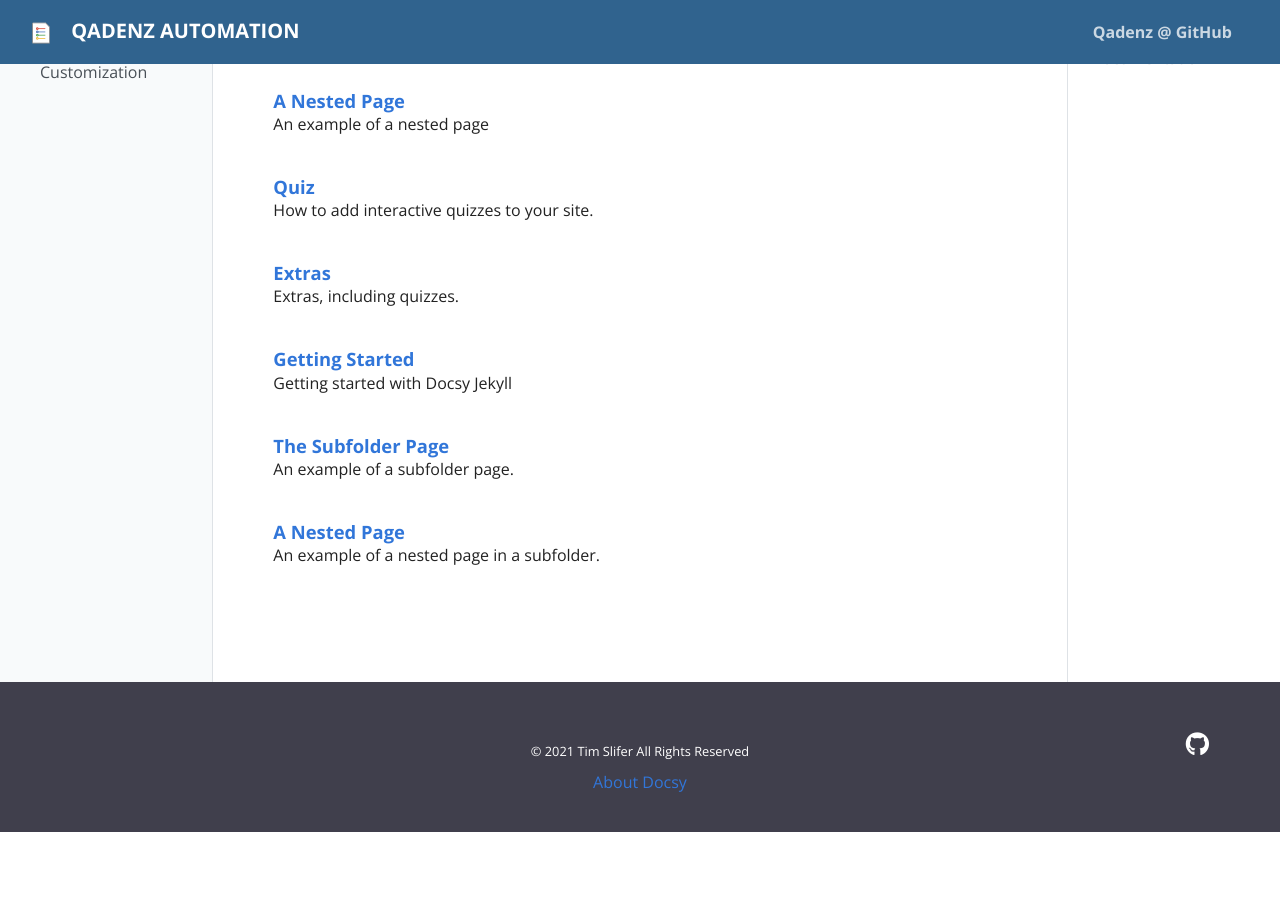
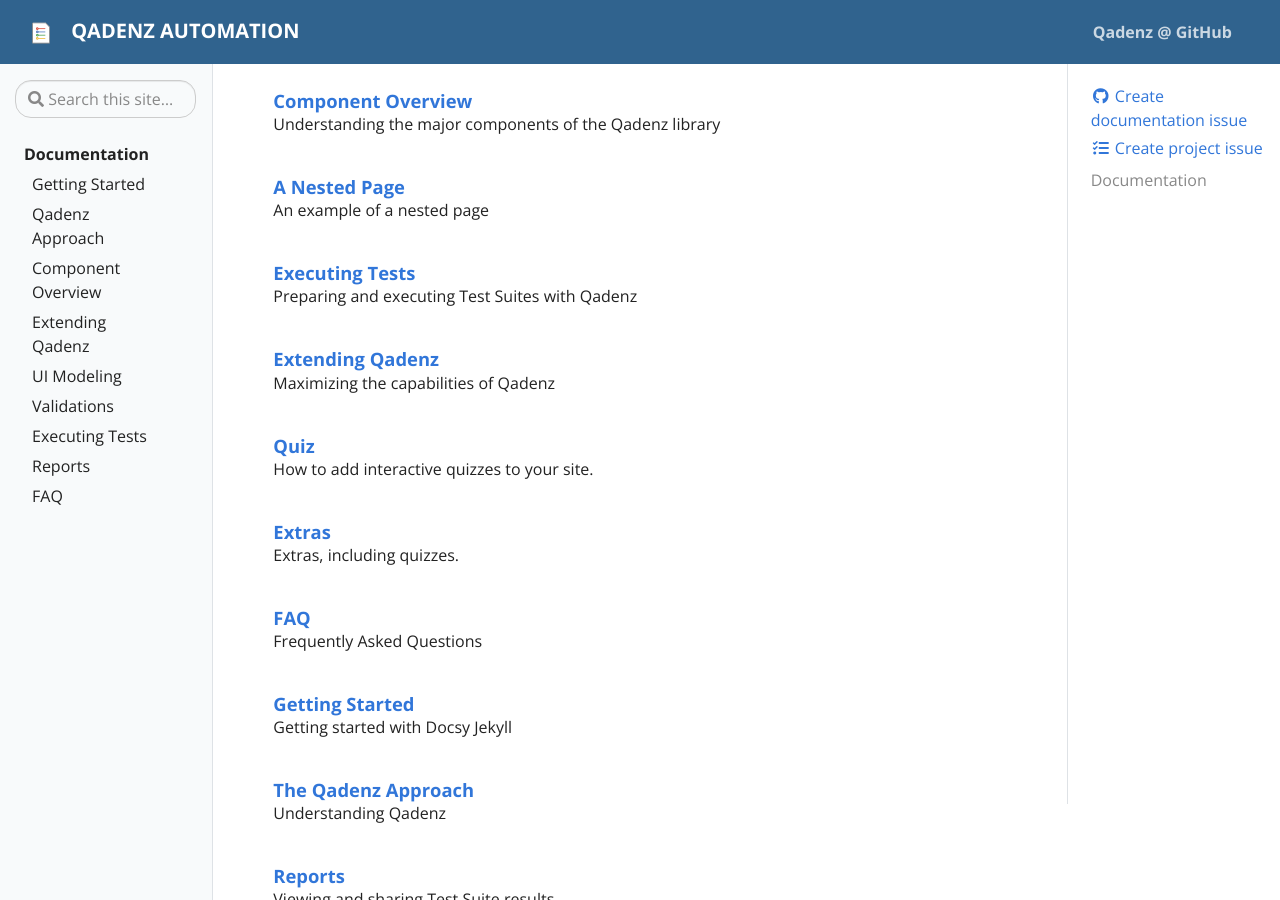
Before and after one commit to qadenz/qadenz.github.io, a Jekyll site: the page built from pages/docs.md, in a window 1280 px wide and 900 px high, scrolled down 202 px. Built offline with Jekyll 4.4.1, drawn with Linux system fonts in a browser that asks for light colours; before the commit the page ends 1034 px from its top, so only the background shows below that; some of the changed text lies outside the part shown.

Commit message:
Added stubbed section pages

```diff
--- a/_data/toc.yml
+++ b/_data/toc.yml
@@ -3,13 +3,31 @@
   links:
     - title: "Getting Started"
       url: "docs/getting-started"
-      children:
-        - title: Features
-          url: "docs/getting-started#getting-started"
-        - title: Development
-          url: "docs/getting-started#development"
-        - title: Customization
-          url: "docs/getting-started#customization"
+    - title: "Qadenz Approach"
+      url: "docs/qadenz-approach"
+    - title: "Component Overview"
+      url: "docs/component-overview"
+    - title: "Extending Qadenz"
+      url: "docs/extending-qadenz"
+    - title: "UI Modeling"
+      url: "docs/ui-modeling"
+    - title: "Validations"
+      url: "docs/validations"
+    - title: "Executing Tests"
+      url: "docs/executing-tests"
+    - title: "Reports"
+      url: "docs/reports"
+    - title: "FAQ"
+      url: "docs/faq"
+#     - title: "Getting Started"
+#       url: "docs/getting-started"
+#       children:
+#         - title: Features
+#           url: "docs/getting-started#getting-started"
+#         - title: Development
+#           url: "docs/getting-started#development"
+#         - title: Customization
+#           url: "docs/getting-started#customization"
 #     - title: "About"
 #       url: "about"
 #     - title: "News"
--- /dev/null
+++ b/_docs/component-overview.md
@@ -0,0 +1,5 @@
+---
+title: Component Overview
+tags:
+description: Understanding the major components of the Qadenz library
+---
--- /dev/null
+++ b/_docs/executing-tests.md
@@ -0,0 +1,5 @@
+---
+title: Executing Tests
+tags:
+description: Preparing and executing Test Suites with Qadenz
+---
--- /dev/null
+++ b/_docs/extending-qadenz.md
@@ -0,0 +1,5 @@
+---
+title: Extending Qadenz
+tags:
+description: Maximizing the capabilities of Qadenz
+---
--- /dev/null
+++ b/_docs/faq.md
@@ -0,0 +1,5 @@
+---
+title: FAQ
+tags:
+description: Frequently Asked Questions
+---
--- /dev/null
+++ b/_docs/qadenz-approach.md
@@ -0,0 +1,5 @@
+---
+title: The Qadenz Approach
+tags:
+description: Understanding Qadenz
+---
--- /dev/null
+++ b/_docs/reports.md
@@ -0,0 +1,5 @@
+---
+title: Reports
+tags:
+description: Viewing and sharing Test Suite results
+---
--- /dev/null
+++ b/_docs/ui-modeling.md
@@ -0,0 +1,5 @@
+---
+title: UI Modeling
+tags:
+description: A new take on the Page Object pattern
+---
--- /dev/null
+++ b/_docs/validations.md
@@ -0,0 +1,5 @@
+---
+title: Validations
+tags:
+description: Making assertions with Conditions and Expectations
+---
```
